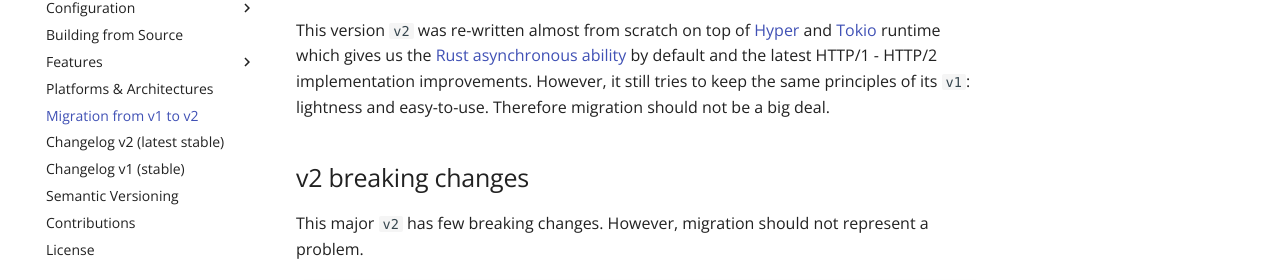
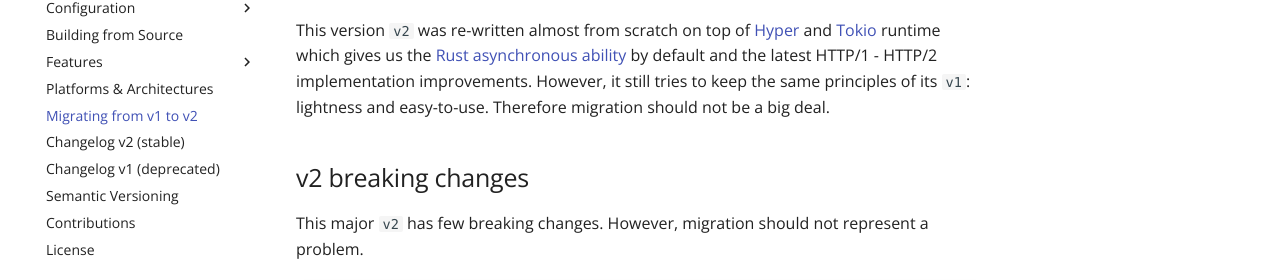
Before and after one commit to static-web-server/static-web-server, an MkDocs documentation site: the page built from docs/content/migration.md, in a window 1280 px wide. Shown: the part 229-509 px from the top of the page. Built offline with MkDocs 1.6.1 and Material for MkDocs 9.7.7, drawn with Linux system fonts in a browser that asks for light colours; some web fonts are replaced; comment, search, counter and statistics services are not loaded.

```diff
--- a/docs/content/migration.md
+++ b/docs/content/migration.md
@@ -9,7 +9,6 @@ However, it still tries to keep the same principles of its `v1`: lightness and e
 
 This major `v2` has few breaking changes. However, migration should not represent a problem.
 
-
 !!! tip "Tip"
     It is always worth recommending that you test a major server version upgrade like this first with your application(s) in a development environment or similar.
 
--- a/docs/mkdocs.yml
+++ b/docs/mkdocs.yml
@@ -147,9 +147,9 @@ nav:
     - 'Trailing Slash Redirect': 'features/trailing-slash-redirect.md'
     - 'Ignore Files': 'features/ignore-files.md'
   - 'Platforms & Architectures': 'platforms-architectures.md'
-  - 'Migration from v1 to v2': 'migration.md'
-  - 'Changelog v2 (latest stable)': 'https://github.com/static-web-server/static-web-server/blob/master/CHANGELOG.md'
-  - 'Changelog v1 (stable)': 'https://github.com/static-web-server/static-web-server/blob/1.x/CHANGELOG.md'
+  - 'Migrating from v1 to v2': 'migration.md'
+  - 'Changelog v2 (stable)': 'https://github.com/static-web-server/static-web-server/blob/master/CHANGELOG.md'
+  - 'Changelog v1 (deprecated)': 'https://github.com/static-web-server/static-web-server/releases/tag/v1.19.4'
   - 'Semantic Versioning': 'semantic-versioning.md'
   - 'Contributions': 'contributions.md'
   - 'License': 'license.md'
```
Also changed, not shown: docs/content/index.md (+5 -4 lines).
